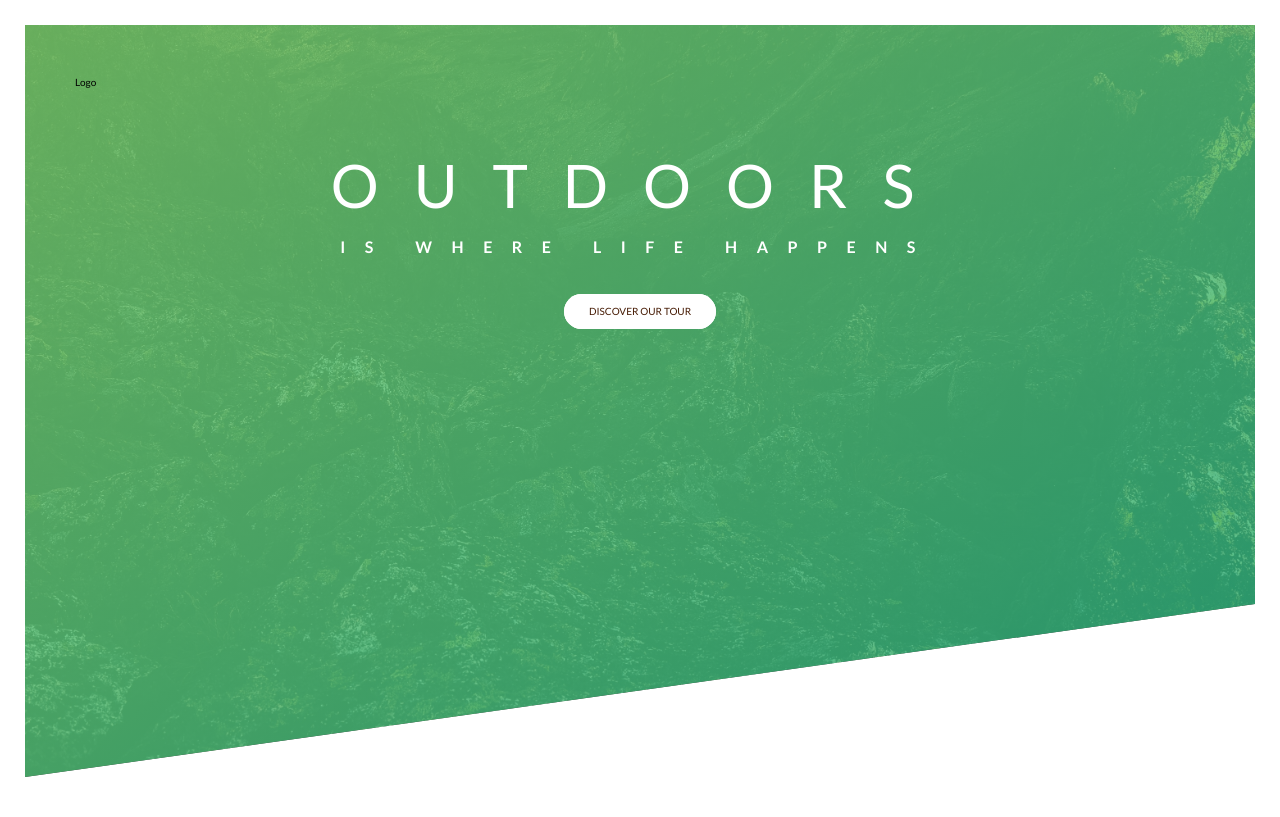
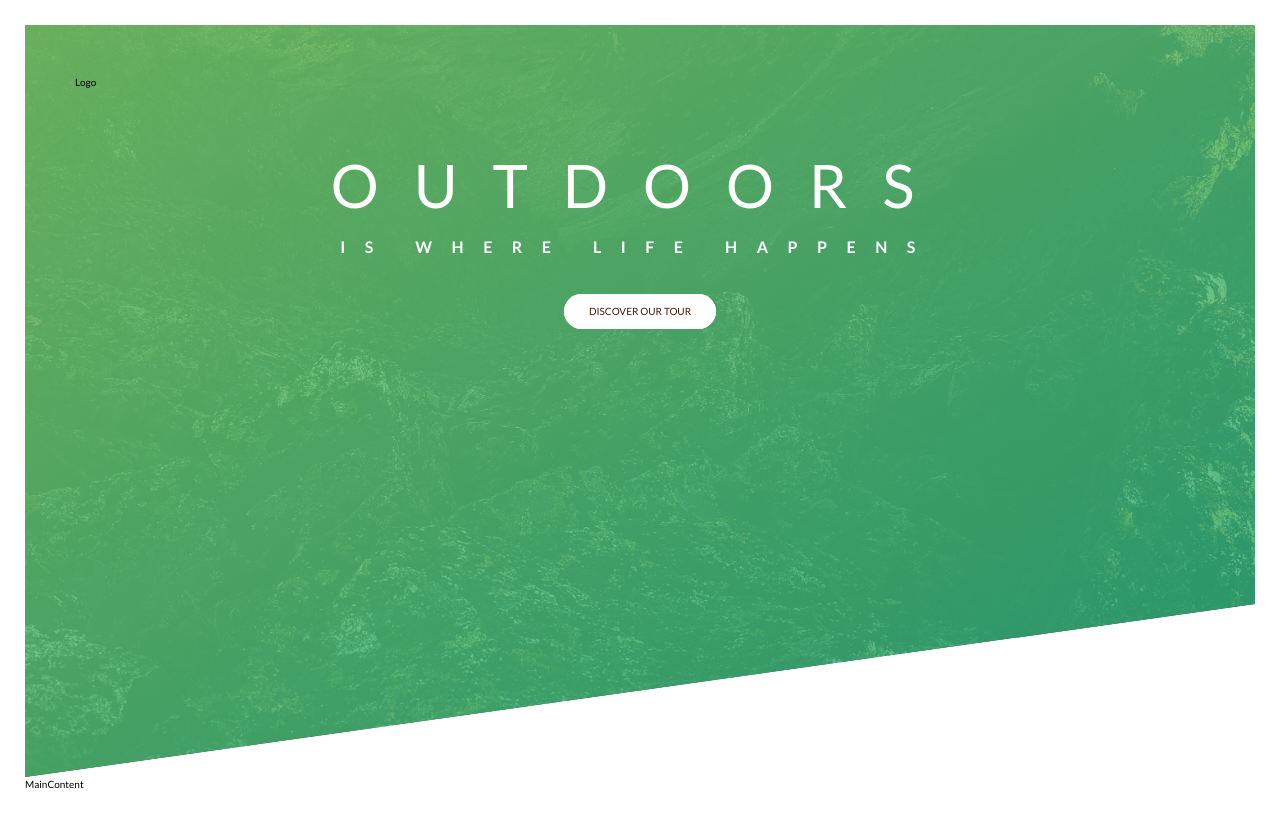
Before and after one commit to OmBharti999/pro, a Next.js app: page / in a window 1280 px wide. Built offline with nearby package versions, Linux system fonts and the light colour scheme.

Commit message:
add mainContent to homepage

```diff
--- a/app/_component/index.ts
+++ b/app/_component/index.ts
@@ -1,2 +1,3 @@
 export { Header } from "./header";
 export { LinkButton } from "./button";
+export { MainContent } from "./mainContent";
--- /dev/null
+++ b/app/_component/mainContent/MainContent.tsx
@@ -0,0 +1,5 @@
+import React from "react";
+
+export const MainContent = () => {
+  return <main>MainContent</main>;
+};
--- /dev/null
+++ b/app/_component/mainContent/index.ts
@@ -0,0 +1 @@
+export { MainContent } from "./MainContent";
--- a/app/page.tsx
+++ b/app/page.tsx
@@ -1,10 +1,11 @@
 import Image from "next/image";
-import { Header } from "./_component";
+import { Header, MainContent } from "./_component";
 
 export default function Home() {
   return (
     <>
       <Header />
+      <MainContent />
     </>
     // <main className="w-full">
     // </main>
```
